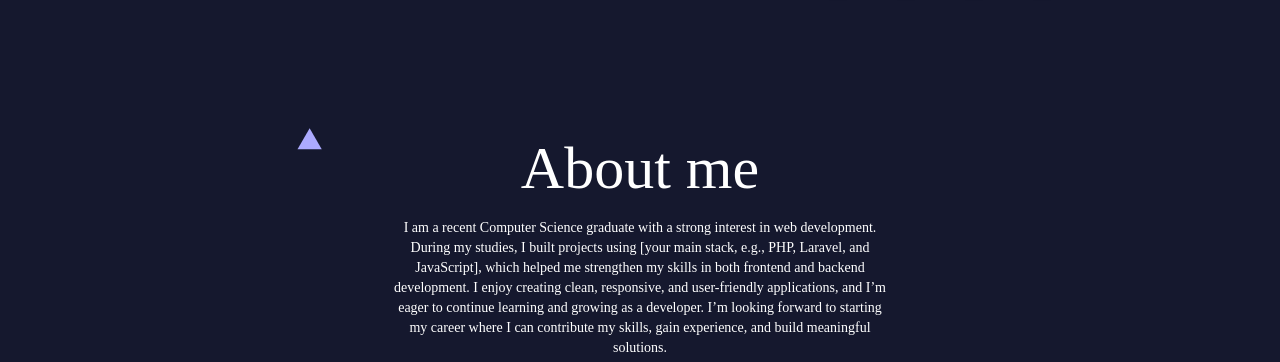
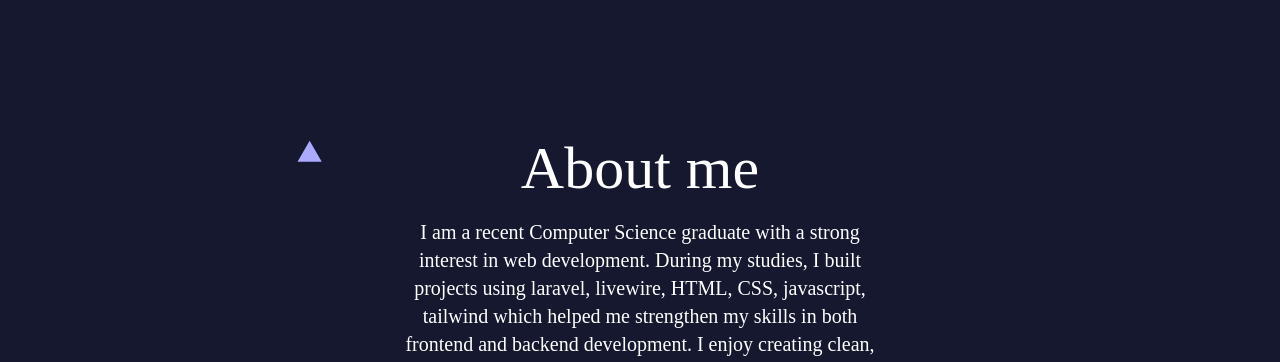
Before and after one commit to JobertCamo/My-Portfolio, a plain HTML site: page index.html in a window 1280 px wide. Shown: the part 565-927 px from the top of the page. Drawn offline with nearby package versions, Linux system fonts and the light colour scheme.

Commit message:
Update some text in index.html

```diff
--- a/index.html
+++ b/index.html
@@ -77,7 +77,7 @@
             <div data-aos="fade-right" data-aos-delay="200" class=" mt-30 space-y-5 flex flex-col justify-center items-center">
                 <div class="w-[350px] md:w-[500px] text-center space-y-5 text-white scroll-mt-15 lg:scroll-mt-30" id="about">
                     <h1 class="text-white text-6xl">About me</h1>
-                    <p class="text-sm md:text-md">I am a recent Computer Science graduate with a strong interest in web development. During my studies, I built projects using [your main stack, e.g., PHP, Laravel, and JavaScript], which helped me strengthen my skills in both frontend and backend development. I enjoy creating clean, responsive, and user-friendly applications, and I’m eager to continue learning and growing as a developer.
+                    <p class="text-sm md:text-xl">I am a recent Computer Science graduate with a strong interest in web development. During my studies, I built projects using laravel, livewire, HTML, CSS, javascript, tailwind which helped me strengthen my skills in both frontend and backend development. I enjoy creating clean, responsive, and user-friendly applications, and I’m eager to continue learning and growing as a developer.
                         I’m looking forward to starting my career where I can contribute my skills, gain experience, and build meaningful solutions.</p>
                 </div>
                 <div class=" gap-5">
```
